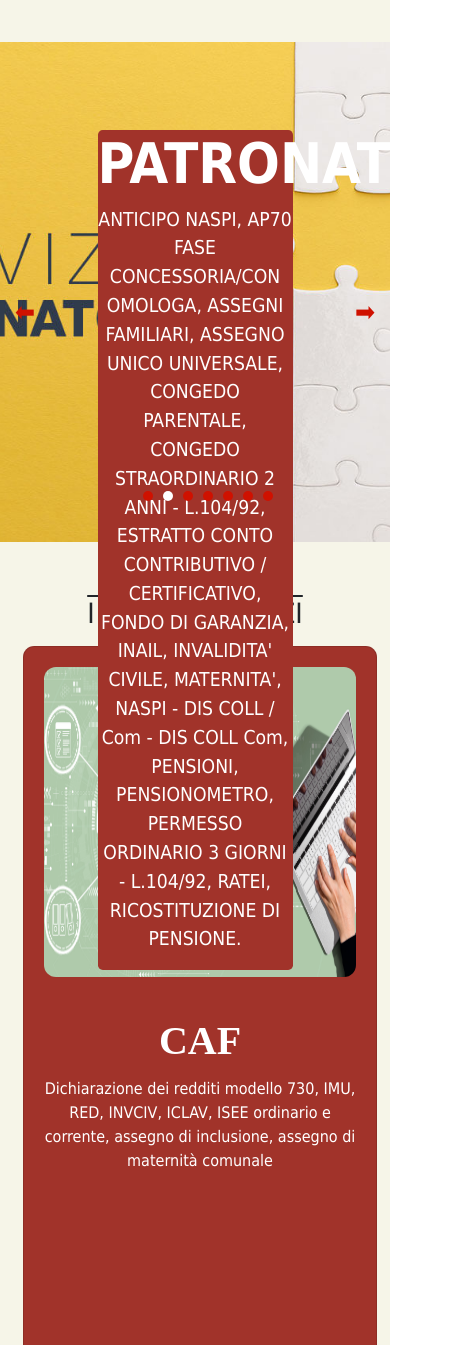
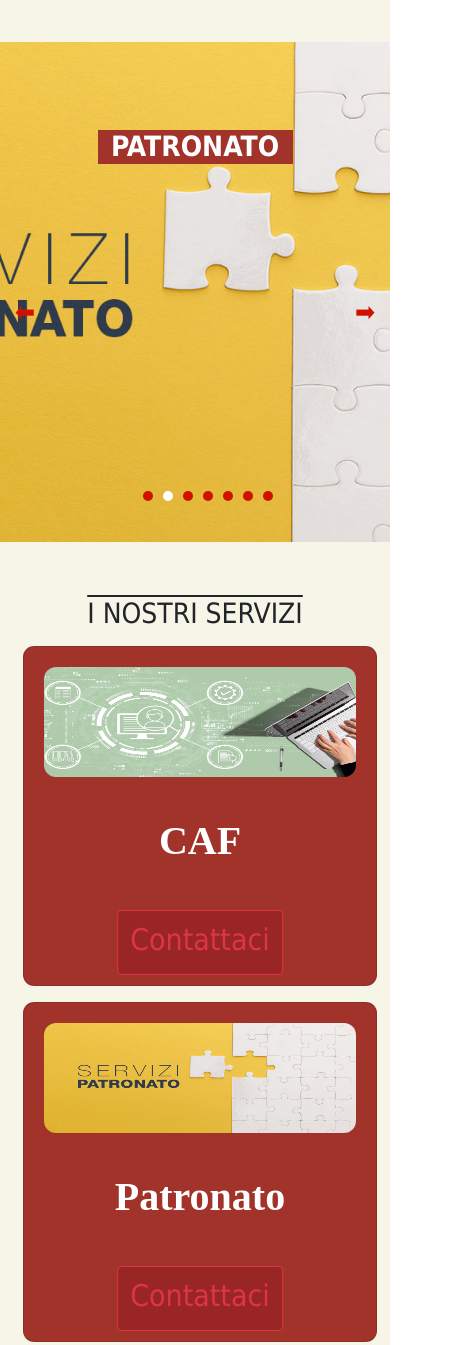
Before and after one commit to centroserviziostiaantica/web, a plain HTML site: page index.html in a window 390 px wide. Shown: the part 1988-3333 px from the top of the page, 476 px wide, since content can reach past the window. Drawn offline with nearby package versions, Linux system fonts and the light colour scheme.

Commit message:
Add files via upload

```diff
--- a/style.css
+++ b/style.css
@@ -643,6 +643,34 @@ footer {
     font-size: 10pt;
   }
 
+  #slider .slidertext{
+    background-color: transparent;
+  }
+
+  #slider .slidertext p{
+    visibility: hidden;
+    background-color: transparent;
+  }
+
+  #slider .slidertext h6{
+    padding: 0;
+    margin: 0;
+    font-size: 1.75em;
+    background-color: #A1332A;
+  }
+
+  #Servizi .card-img{
+    min-height: 150px;
+  }
+
+  #Servizi .card{
+   height: 340px;
+  }
+
+  #Servizi .card-text{
+  visibility: hidden;
+  }
+
 }
 
 @media screen and (max-width: 1000px) {
```
